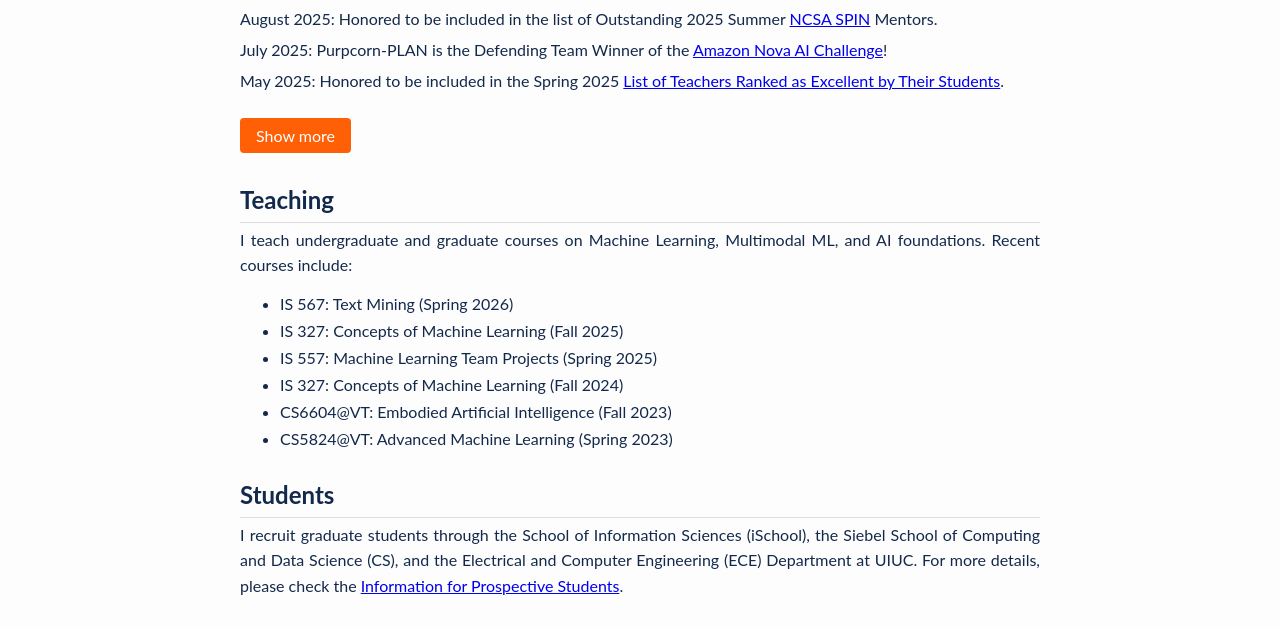
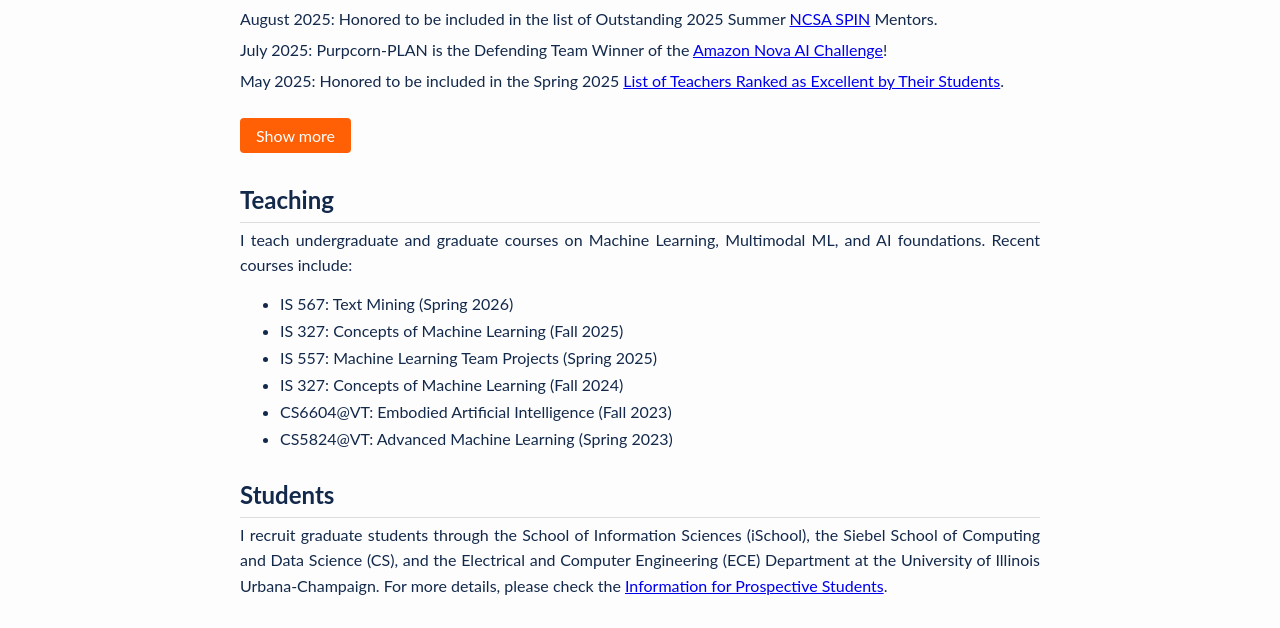
Before and after one commit to Isminoula/isminoula.github.io, a plain HTML site: page index.html in a window 1280 px wide. Shown: the part 1610-2238 px from the top of the page. Drawn offline with Linux system fonts and the light colour scheme.

Commit message:
Clarify university name in student recruitment section
Updated the description of student recruitment to include the full name of the University.

```diff
--- a/index.html
+++ b/index.html
@@ -129,7 +129,7 @@
 
   <section id="students">
     <h2>Students</h2>
-    <p>I recruit graduate students through the School of Information Sciences (iSchool), the Siebel School of Computing and Data Science (CS), and the Electrical and Computer Engineering (ECE) Department at UIUC. For more details, please check the <a href="https://plan-lab.github.io/index.html#contact">Information for Prospective Students</a>.</p>
+    <p>I recruit graduate students through the School of Information Sciences (iSchool), the Siebel School of Computing and Data Science (CS), and the Electrical and Computer Engineering (ECE) Department at the University of Illinois Urbana-Champaign. For more details, please check the <a href="https://plan-lab.github.io/index.html#contact">Information for Prospective Students</a>.</p>
   </section>
 
   <section id="contact">
```
